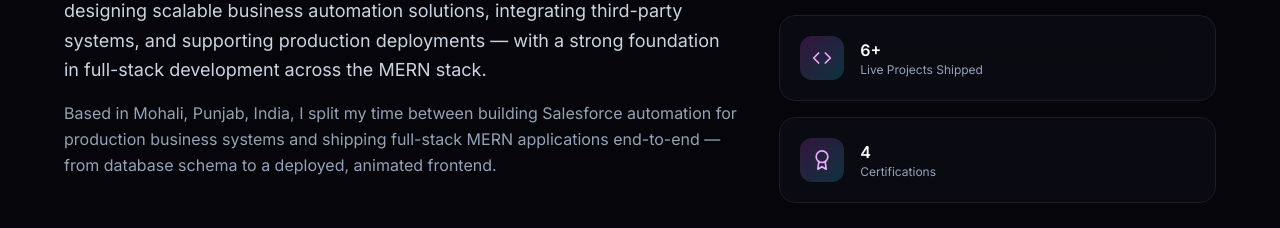
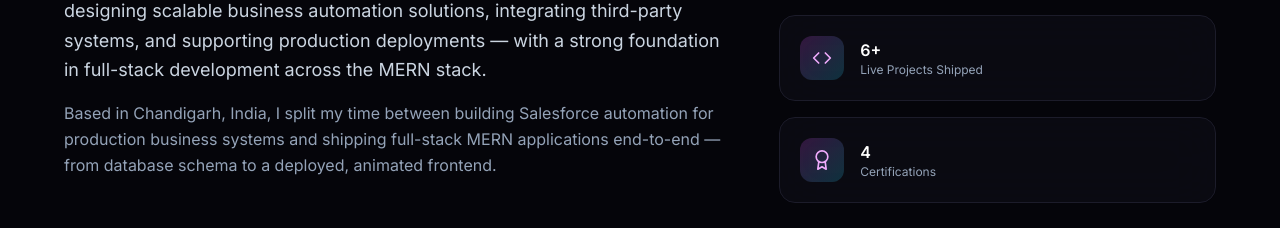
Before and after one commit to Manish367/Portfolio, a React (Vite) app: page / in a window 1280 px wide. Shown: the part 1143-1371 px from the top of the page. Built offline with nearby package versions, Linux system fonts and the light colour scheme.

Commit message:
Update location to Chandigarh, India

```diff
--- a/src/data/portfolio.js
+++ b/src/data/portfolio.js
@@ -6,7 +6,7 @@ export const profile = {
     'React.js Engineer',
     'Apex & LWC Developer'
   ],
-  location: 'Mohali, Punjab, India',
+  location: 'Chandigarh, India',
   email: 'manishdas360@gmail.com',
   phone: '+91 87308 07180',
   github: 'https://github.com/Manish367',
```
